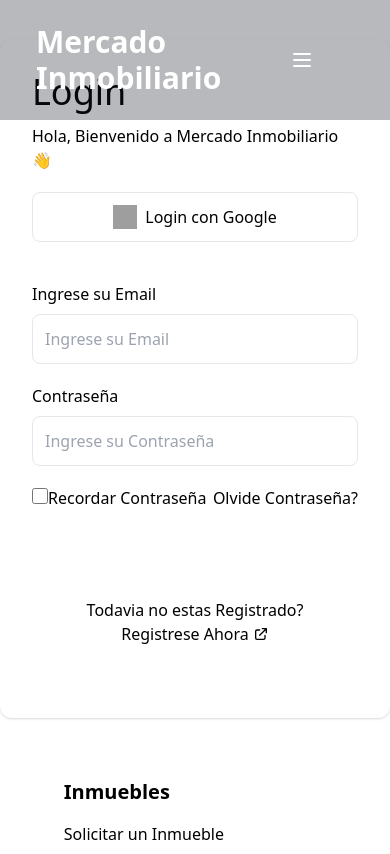
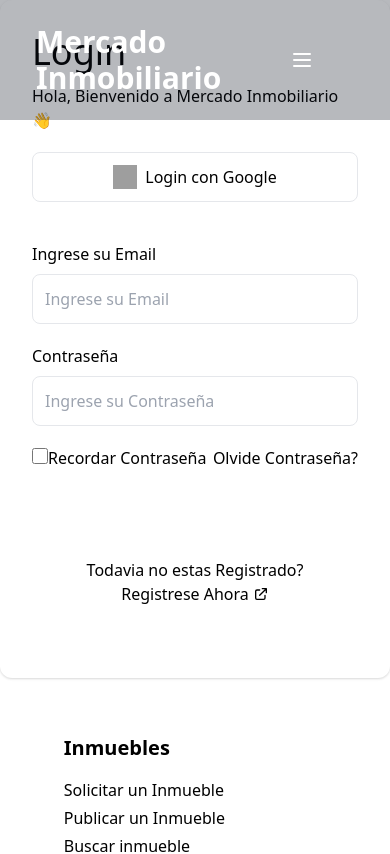
Before and after one commit to FedeSabi/Proyecto-Mercado-Inmobiliario, a React (Vite) app in the folder Front/: page /FormLogin in a window 390 px wide. Shown: the top 854 px of the page. Built offline with nearby package versions, Linux system fonts and the light colour scheme; grey boxes are pictures that could not be loaded.

Commit message:
agregado responsive

```diff
--- a/Front/src/pages/DetalleInmuebles.jsx
+++ b/Front/src/pages/DetalleInmuebles.jsx
@@ -25,6 +25,7 @@ const DetalleInmuebles = () => {
     return (
       <div>
         <div className='w-[50vw] h-[20%] '>
+          <div className='h-[3vh]'></div>
           <div className='flex justify-between items-end h-[20vh]'>
             <div>
               <h1 className=' ml-[50px] text-orange-500 text-sm md:text-lg lg:text-xl xl:text-1xl'>CASA EN VENTA RESIDENCIAL - VILLA NUEVA</h1>
--- a/Front/src/pages/FormBusquedaUser.jsx
+++ b/Front/src/pages/FormBusquedaUser.jsx
@@ -1,7 +1,8 @@
 const FormBusquedaUser = () => {
   return (
     <div className="flex h-full items-center justify-center flex-col  mb-24">
-      <div className="grid bg-white rounded-lg shadow-xl w-11/12 md:w-9/12 lg:w-1/2 mt-[10%]">
+      <div className="h-[16vh]"></div>
+      <div className="grid bg-white rounded-lg shadow-xl w-11/12 md:w-9/12 lg:w-1/2 ">
         <div className="flex justify-center">
           <div className="flex">
             <h1 className="text-gray-600 font-bold mt-7 md:text-2xl text-xl ">
--- a/Front/src/pages/FormConstrutora.jsx
+++ b/Front/src/pages/FormConstrutora.jsx
@@ -1,8 +1,9 @@
 const FormConstrutora = () => {
   return (
     <div className="bg-white dark:bg-orange-700 transition-colors duration-300">
+      <div className="h-[15vh]"></div>
     <div className="container mx-auto p-4 ">
-    <div className="bg-white dark:bg-orange-700 shadow rounded-lg p-6 sm:mt-10 md:mt-20 lg:mt-30 xl:mt-40">
+    <div className="bg-white dark:bg-orange-700 shadow rounded-lg p-6 ">
 <h1 className="text-xl font-semibold mb-4 text-black-700 dark:text-white ">
           Constructora
         </h1>
--- a/Front/src/pages/FormCorretor.jsx
+++ b/Front/src/pages/FormCorretor.jsx
@@ -2,8 +2,9 @@
 const FormCorretor = () => {
   return (
     <div className="bg-white dark:bg-orange-700 transition-colors duration-300">
+      <div className="h-[15vh]"></div>
       <div className="container mx-auto p-4 ">
-      <div className="bg-white dark:bg-orange-700 shadow rounded-lg p-6 sm:mt-10 md:mt-20 lg:mt-30 xl:mt-40">
+      <div className="bg-white dark:bg-orange-700 shadow rounded-lg p-6 ">
   <h1 className="text-xl font-semibold mb-4 text-black-700 dark:text-white ">
             Corredor
           </h1>
--- a/Front/src/pages/FormLogin.jsx
+++ b/Front/src/pages/FormLogin.jsx
@@ -2,8 +2,9 @@ import { Link } from "react-router-dom";
 
 const FormLogin = () => {
     return (
-        <div className="h-[100vh] flex items-center">
-      <div className="max-w-lg mx-auto my-10 bg-white p-8 rounded-xl shadow shadow-orange-300 ]">
+        <div className="h-[100vh] flex items-center flex-col">
+          <div className="h-[16%]"></div>
+      <div className="max-w-lg mx-auto  bg-white p-8 rounded-xl shadow shadow-orange-300 ]">
         <h1 className="text-4xl font-medium mb-3 ">Login</h1 >
         <p className="text-orange-500">
           Hola, Bienvenido a Mercado Inmobiliario 👋
@@ -103,6 +104,17 @@ const FormLogin = () => {
           </div>
         </form>
       </div>
+      <div className="flex justify-center">
+      <a
+          href="/"
+          type="button"
+          className=" flex justify-center w-full inline-block rounded bg-orange-500 mt-[51px] px-6 pb-2 pt-2.5 text-xs font-medium uppercase leading-normal text-white shadow-[0_4px_9px_-4px_#3b71ca] transition duration-150 ease-in-out hover:bg-primary-600 hover:shadow-[0_8px_9px_-4px_rgba(59,113,202,0.3),0_4px_18px_0_rgba(59,113,202,0.2)] focus:bg-primary-600 focus:shadow-[0_8px_9px_-4px_rgba(59,113,202,0.3),0_4px_18px_0_rgba(59,113,202,0.2)] focus:outline-none focus:ring-0 active:bg-primary-700 active:shadow-[0_8px_9px_-4px_rgba(59,113,202,0.3),0_4px_18px_0_rgba(59,113,202,0.2)] dark:shadow-[0_4px_9px_-4px_rgba(59,113,202,0.5)] dark:hover:shadow-[0_8px_9px_-4px_rgba(59,113,202,0.2),0_4px_18px_0_rgba(59,113,202,0.1)] dark:focus:shadow-[0_8px_9px_-4px_rgba(59,113,202,0.2),0_4px_18px_0_rgba(59,113,202,0.1)] dark:active:shadow-[0_8px_9px_-4px_rgba(59,113,202,0.2),0_4px_18px_0_rgba(59,113,202,0.1)]"
+          data-te-ripple-init
+          data-te-ripple-color="light"
+        >
+          Volver
+        </a>
+      </div>
       </div>
     );
   };
--- a/Front/src/pages/FormUsuario.jsx
+++ b/Front/src/pages/FormUsuario.jsx
@@ -13,7 +13,8 @@ const FormUsuario = () => {
     <>
    <div className=" h-[100vh] flex flex-colum items-center justify-center flex-col" >
       <div className="bg-white dark:bg-orange-700 transition-colors duration-300 ">
-        <div className="container mx-auto p-4">
+        <div className='h-[10%]'></div>
+        <div className="container mx-auto p-4 ">
           <div className="bg-white dark:bg-orange-700 shadow rounded-lg p-6">
             <h1 className="text-xl font-semibold mb-4 text-black-700 dark:text-white">
               <b>Si no esta Registrado:</b> registrarse
@@ -90,7 +91,7 @@ const FormUsuario = () => {
                <a
           href="/formLogin"
           type="button"
-          className=" flex justify-center  inline-block rounded bg-orange-500 mt-[50px] px-6 pb-2 pt-2.5 text-xs font-medium uppercase leading-normal text-white shadow-[0_4px_9px_-4px_#3b71ca] transition duration-150 ease-in-out hover:bg-primary-600 hover:shadow-[0_8px_9px_-4px_rgba(59,113,202,0.3),0_4px_18px_0_rgba(59,113,202,0.2)] focus:bg-primary-600 focus:shadow-[0_8px_9px_-4px_rgba(59,113,202,0.3),0_4px_18px_0_rgba(59,113,202,0.2)] focus:outline-none focus:ring-0 active:bg-primary-700 active:shadow-[0_8px_9px_-4px_rgba(59,113,202,0.3),0_4px_18px_0_rgba(59,113,202,0.2)] dark:shadow-[0_4px_9px_-4px_rgba(59,113,202,0.5)] dark:hover:shadow-[0_8px_9px_-4px_rgba(59,113,202,0.2),0_4px_18px_0_rgba(59,113,202,0.1)] dark:focus:shadow-[0_8px_9px_-4px_rgba(59,113,202,0.2),0_4px_18px_0_rgba(59,113,202,0.1)] dark:active:shadow-[0_8px_9px_-4px_rgba(59,113,202,0.2),0_4px_18px_0_rgba(59,113,202,0.1)]"
+          className=" flex justify-center  inline-block rounded bg-orange-500 mt-[70px]  px-6 pb-2 pt-2.5 text-xs font-medium uppercase leading-normal text-white shadow-[0_4px_9px_-4px_#3b71ca] transition duration-150 ease-in-out hover:bg-primary-600 hover:shadow-[0_8px_9px_-4px_rgba(59,113,202,0.3),0_4px_18px_0_rgba(59,113,202,0.2)] focus:bg-primary-600 focus:shadow-[0_8px_9px_-4px_rgba(59,113,202,0.3),0_4px_18px_0_rgba(59,113,202,0.2)] focus:outline-none focus:ring-0 active:bg-primary-700 active:shadow-[0_8px_9px_-4px_rgba(59,113,202,0.3),0_4px_18px_0_rgba(59,113,202,0.2)] dark:shadow-[0_4px_9px_-4px_rgba(59,113,202,0.5)] dark:hover:shadow-[0_8px_9px_-4px_rgba(59,113,202,0.2),0_4px_18px_0_rgba(59,113,202,0.1)] dark:focus:shadow-[0_8px_9px_-4px_rgba(59,113,202,0.2),0_4px_18px_0_rgba(59,113,202,0.1)] dark:active:shadow-[0_8px_9px_-4px_rgba(59,113,202,0.2),0_4px_18px_0_rgba(59,113,202,0.1)]"
           data-te-ripple-init
           data-te-ripple-color="light"
         >
--- a/Front/src/pages/Inmuebles.jsx
+++ b/Front/src/pages/Inmuebles.jsx
@@ -14,13 +14,14 @@ import imagen6 from "../assets/img/yaopey-1.jpg";
 // Importa tu componente de Card
 const Card = ({ id, title, imageSrc }) => (
   <div className=" flex items-center mt-[20%] ">
+    <div className="h-[17vh]"></div>
     <div className="relative mx-auto w-full max-w-sm pt-6 ">
       <a
         href="#"
         className="relative inline-block w-full transform transition-transform duration-300 ease-in-out"
       >
-        <div className="rounded-lg">
-          <div className="relative flex h-[40vh] justify-center overflow-hidden rounded-lg">
+        <div className="rounded-lg ml-[5%] mr-[5%]">
+          <div className="relative flex h-[40vh] justify-center overflow-hidden rounded-lg ">
             <div className="w-full transform transition-transform duration-500 ease-in-out hover:scale-110">
               <img
                 src={imageSrc}
@@ -185,6 +186,7 @@ const Inmuebles = () => {
 
   return (
     <div>
+      <div className="h-[5vh]"></div>
       <Carousel
         responsive={responsive}
         infinite
@@ -200,7 +202,7 @@ const Inmuebles = () => {
         ))}
       </Carousel>
 
-      <div className="flex  justify-around h-[9%] mb-[50px] ">
+      <div className="flex  justify-around h-[9%] mb-[50px] flex-wrap ">
         <a
           href="/CardsPropiedades"
           type="button"
```
Also changed, not shown: Front/src/pages/CardsPropiedades.jsx (+5 -4 lines).
